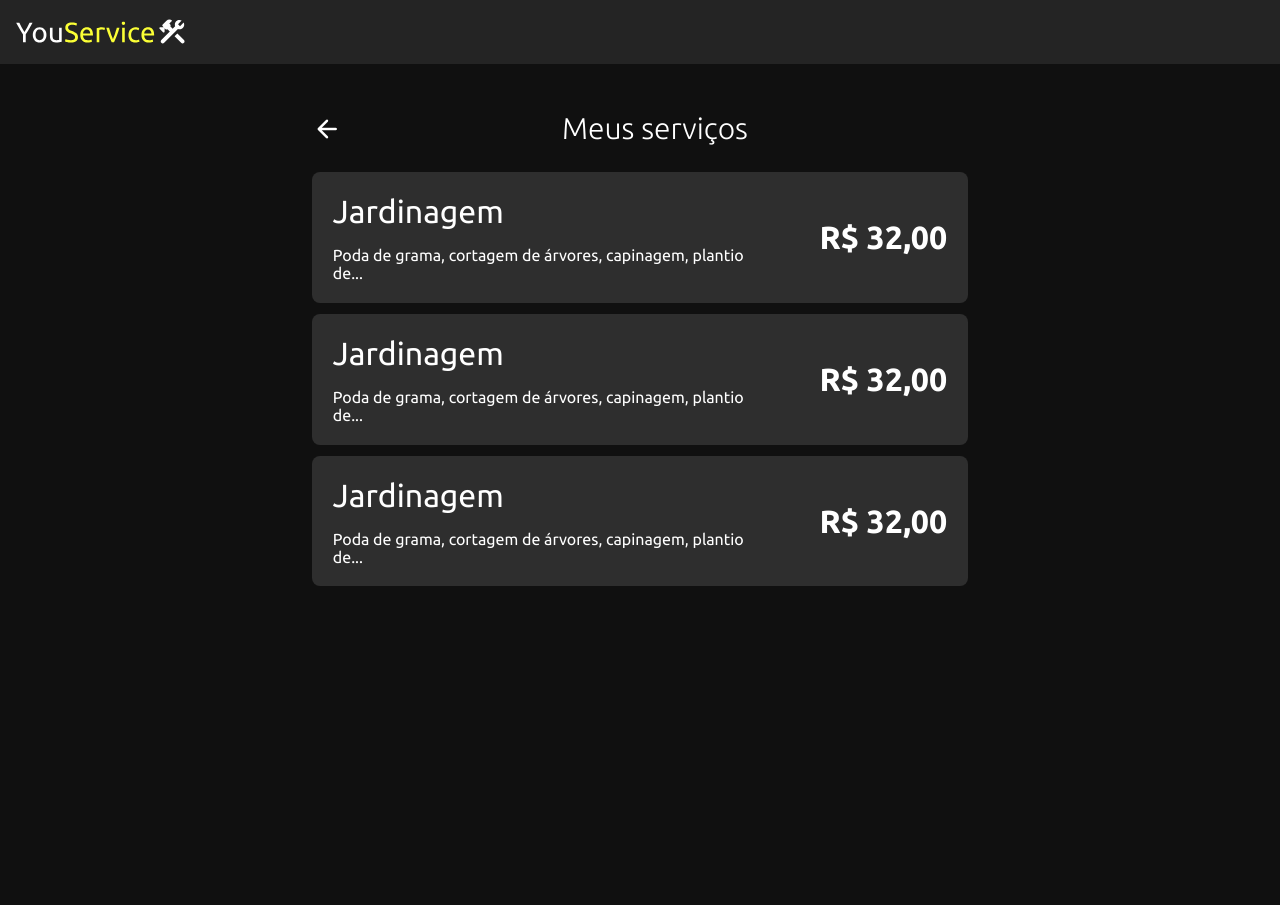
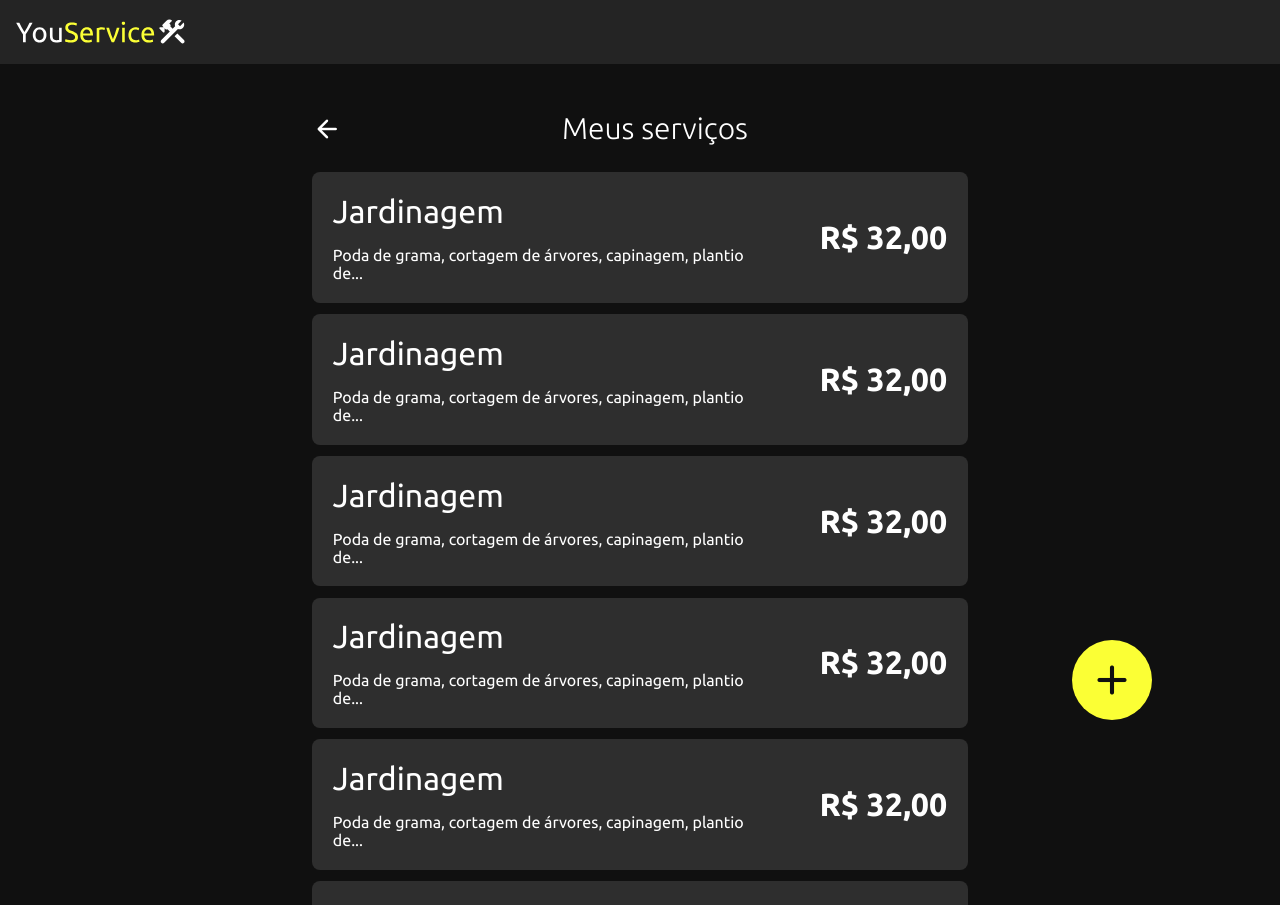
Before and after one commit to wandersonfelipegp13/youservice-backend, a React (Create React App) app: page /services in a window 1280 px wide. Shown: the top 905 px of the page. Before the commit the page ends 800 px from the top, so only its background shows below. Built offline with nearby package versions, Linux system fonts and the light colour scheme; no server answers.

Commit message:
Created a Floating Action Button on service list page

```diff
--- a/src/pages/ServiceList.tsx
+++ b/src/pages/ServiceList.tsx
@@ -11,6 +11,10 @@ export function ServiceList() {
   }
 
   function editService() {
+    navigate("/services/new");
+  }
+
+  function createNewService() {
     navigate("/services/new");
   }
 
@@ -54,7 +58,41 @@ export function ServiceList() {
             </div>
             <span className="service-list-price">R$ 32,00</span>
           </div>
+
+          <div className="service-info" onClick={editService}>
+            <div className="service-resume">
+              <span className="service-category">Jardinagem</span>
+              <span className="service-description">
+                Poda de grama, cortagem de árvores, capinagem, plantio de...
+              </span>
+            </div>
+            <span className="service-list-price">R$ 32,00</span>
+          </div>
+
+          <div className="service-info" onClick={editService}>
+            <div className="service-resume">
+              <span className="service-category">Jardinagem</span>
+              <span className="service-description">
+                Poda de grama, cortagem de árvores, capinagem, plantio de...
+              </span>
+            </div>
+            <span className="service-list-price">R$ 32,00</span>
+          </div>
+
+          <div className="service-info" onClick={editService}>
+            <div className="service-resume">
+              <span className="service-category">Jardinagem</span>
+              <span className="service-description">
+                Poda de grama, cortagem de árvores, capinagem, plantio de...
+              </span>
+            </div>
+            <span className="service-list-price">R$ 32,00</span>
+          </div>
+
         </div>
+      </div>
+      <div className="fab-add" onClick={createNewService}>
+        <span className="material-icons-round">add</span>
       </div>
     </main>
   );
--- a/src/styles/global.scss
+++ b/src/styles/global.scss
@@ -40,3 +40,28 @@ body {
 body, input, button, textarea, select {
     font: 400 16px 'Ubuntu', sans-serif;
 }
+
+.fab-add {
+    width: 80px;
+    height: 80px;
+    position: fixed;
+    bottom: 10%;
+    right: 10%;
+    overflow: hidden;
+    background-color: var(--yellow);
+    border-radius: 50%;
+    display: flex;
+    cursor: pointer;
+    align-items: center;
+    justify-content: center;
+    transition: filter 0.2s;
+
+    > span {
+        font-size: 50px;
+        color: var(--black);
+    }
+
+    &:hover {
+        filter: brightness(0.8);
+    }
+}
```
